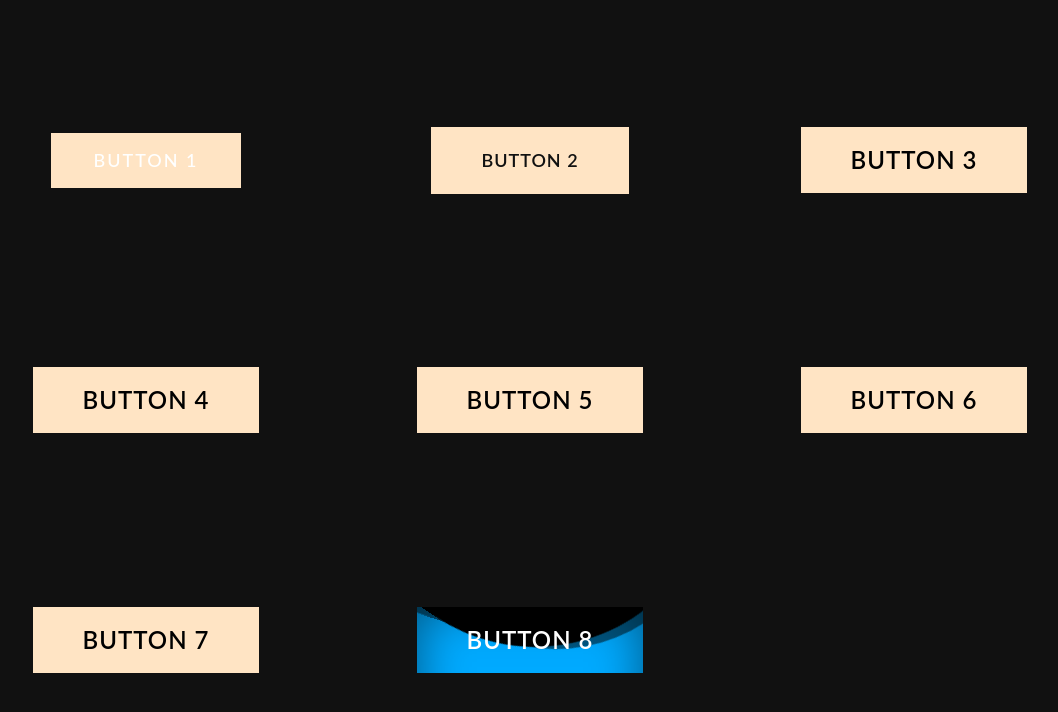
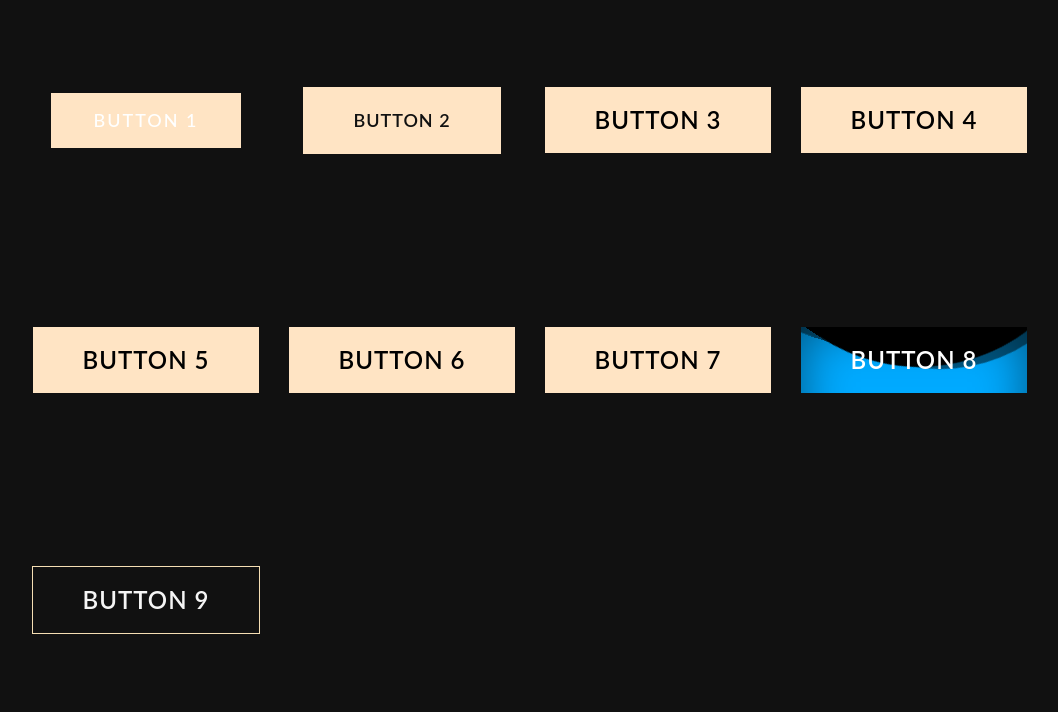
Before and after one commit to Kartik-436/Buttons-Hover-Effects, a React (Vite) app: page / in a window 1280 px wide. Shown: the top 712 px of the page, without its empty margins (110-1168 px from the left). Built offline with nearby package versions, Linux system fonts and the light colour scheme.

Commit message:
9 buttons

```diff
--- a/src/App.jsx
+++ b/src/App.jsx
@@ -8,6 +8,7 @@ import Btn5 from './components/Btn5/Btn5';
 import Btn6 from './components/Btn6/Btn6';
 import Btn7 from './components/Btn7/Btn7';
 import Btn8 from './components/Btn8/Btn8';
+import Btn9 from './components/Btn9/Btn9';
 
 const App = () => {
   return (
@@ -20,6 +21,7 @@ const App = () => {
       <Btn6/>
       <Btn7/>
       <Btn8/>
+      <Btn9/>
     </div>
   )
 }
--- /dev/null
+++ b/src/components/Btn9/Btn9.css
@@ -0,0 +1,93 @@
+#Btn9{
+    background-color: transparent;
+    outline: none;
+    cursor: pointer;
+    border: 1px solid wheat;
+    position: relative;
+    color: whitesmoke;
+    padding: 15px 50px;
+    text-align: center;
+    font-size: x-large;
+    font-weight: 600;
+    letter-spacing: 1px;
+    z-index: 1;
+    transition: all 0.4s ease-in-out;
+    overflow: hidden;
+    text-transform: uppercase;
+}
+
+#Btn9:hover{
+    border: none;
+    color: whitesmoke;
+    background-color: #0af;
+    box-shadow: 0 0 10px #0af, 0 0 40px #0af, 0 0 80px #0af;
+    transition-delay: 1s;
+}
+
+#Btn9 span{
+    position: absolute;
+    display: block;
+}
+
+#Btn9 span:nth-child(1){
+    top:0;
+    left: -100%;
+    width: 100%;
+    height: 2px;
+    border-radius: 50%;
+    background: linear-gradient(90deg, transparent , #0af);
+}
+
+#Btn9:hover span:nth-child(1){
+    left: 100%;
+    transition: 1s;
+}
+
+#Btn9 span:nth-child(3){
+    bottom:0;
+    right: -100%;
+    width: 100%;
+    height: 2px;
+    border-radius: 50%;
+    background: linear-gradient(270deg, transparent , #0af);
+}
+
+#Btn9:hover span:nth-child(3){
+    right: 100%;
+    transition: 1s;
+    transition-delay: 0.5s;
+}
+
+#Btn9 span:nth-child(2){
+    top:-100%;
+    right: 0;
+    width: 2px;
+    height: 100%;
+    border-radius: 50%;
+    background: linear-gradient(180deg, transparent , #0af);
+}
+
+#Btn9:hover span:nth-child(2){
+    top: 100%;
+    transition: 1s;
+    transition-delay: 0.25s;
+}
+
+#Btn9 span:nth-child(4){
+    bottom:-100%;
+    left: 0;
+    width: 2px;
+    height: 100%;
+    border-radius: 50%;
+    background: linear-gradient(360deg, transparent , #0af);
+}
+
+#Btn9:hover span:nth-child(4){
+    bottom: 100%;
+    transition: 1s;
+    transition-delay: 0.75s;
+}
+
+#btn-c:hover{
+    box-shadow: 0px 0px 1000px 0px whitesmoke;
+}
--- /dev/null
+++ b/src/components/Btn9/Btn9.jsx
@@ -0,0 +1,18 @@
+/* eslint-disable no-unused-vars */
+import React from 'react'
+import "./Btn9.css"
+
+const Btn9 = () => {
+    return (
+        <div id='btn-c'>
+            <button id='Btn9'> Button 9
+                <span></span>
+                <span></span>
+                <span></span>
+                <span></span>
+            </button>
+        </div>
+    )
+}
+
+export default Btn9
--- a/src/index.css
+++ b/src/index.css
@@ -12,8 +12,8 @@
 
 body{
   background-color: #111;
-  width: 100vw;
-  height: 100vh;
+  width: 100%;
+  height: 100%;
   margin: 0;
   padding: 0;
   display: flex;
@@ -25,7 +25,7 @@ body{
   width: 100%;
   height: 100%;
   display: grid;
-  grid-template-columns: 30vw 30vw 30vw;
+  grid-template-columns: 20vw 20vw 20vw 20vw;
   grid-template-rows: 30vh 30vh 30vh;
   align-items: center;
   justify-items: center;
```
